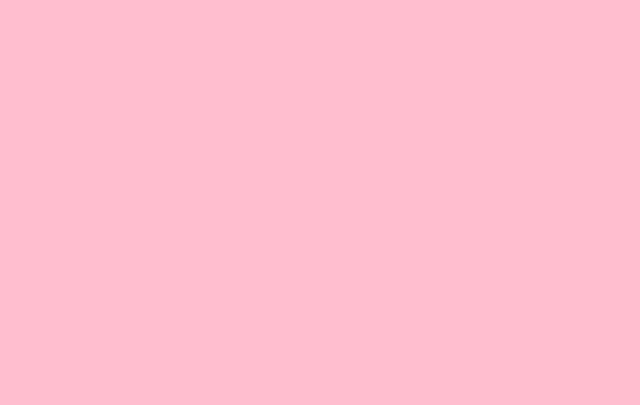
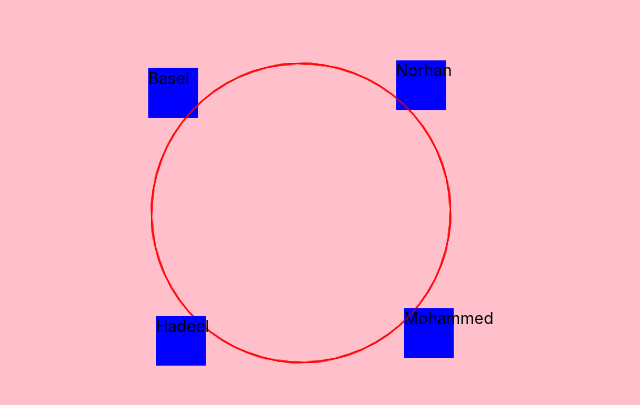
Before and after one commit to hadrousy24/our-website, a Next.js app: page / in a window 1280 px wide. Shown: the part 187-592 px from the top of the page, without its empty margins (339-979 px from the left). Built offline with nearby package versions, Linux system fonts and the light colour scheme.

Commit message:
solarify feature success

```diff
--- a/components/TeamSolarify.js
+++ b/components/TeamSolarify.js
@@ -2,34 +2,44 @@ import styled, { keyframes } from "styled-components";
 import TeamMember from "../components/TeamMember";
 
 const TeamSolarify = ({ circleSize, members }) => {
-  members.map((member, index) => {
-    const initialRotation = (index * 360) / members.length;
-
+  function buildCircle(member, initialRotation) {
     const revolve = keyframes`
       0% {
-        transform: rotate(${initialRotation}deg);
+        transform: translate(-50%, -50%) rotate(${initialRotation}deg);
       }
       100% {
-        transform: rotate(${initialRotation + 360}deg);
+        transform: translate(-50%, -50%) rotate(${initialRotation + 360}deg);
       }`;
 
     const Circle = styled.div`
       border: 1px solid red;
+      border-radius: 50%;
       width: ${circleSize}px;
       height: ${circleSize}px;
       animation: ${revolve} 4s linear infinite;
+      position: absolute;
+      top: 50%;
+      left: 50%;
     `;
 
     return (
-      <div key={member.id}>
-        <Circle>
-          <TeamMember initialRotation={initialRotation} memberSize={50}>
-            {member.name}
-          </TeamMember>
-        </Circle>
-      </div>
+      <Circle>
+        <TeamMember initialRotation={initialRotation} memberSize={50}>
+          {member}
+        </TeamMember>
+      </Circle>
     );
-  });
+  }
+
+  return (
+    <div className="solarify-system">
+      {members.map((member, index) => (
+        <div key={member.id}>
+          {buildCircle(member.name, (index * 360) / members.length)}
+        </div>
+      ))}
+    </div>
+  );
 };
 
 export default TeamSolarify;
--- a/pages/index.js
+++ b/pages/index.js
@@ -27,7 +27,7 @@ export default function Home() {
 
   return (
     <div className={styles.container}>
-      <TeamSolarify circleSize={200} members={members} />
+      <TeamSolarify circleSize={300} members={members} />
     </div>
   );
 }
```
